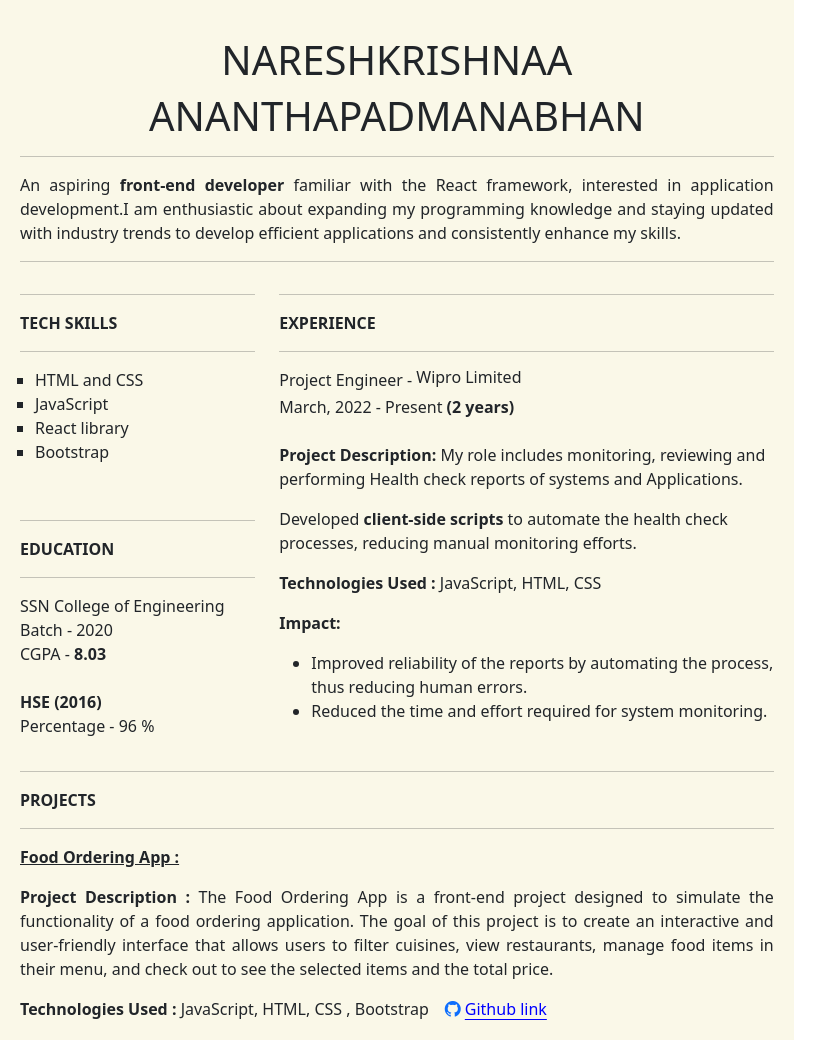
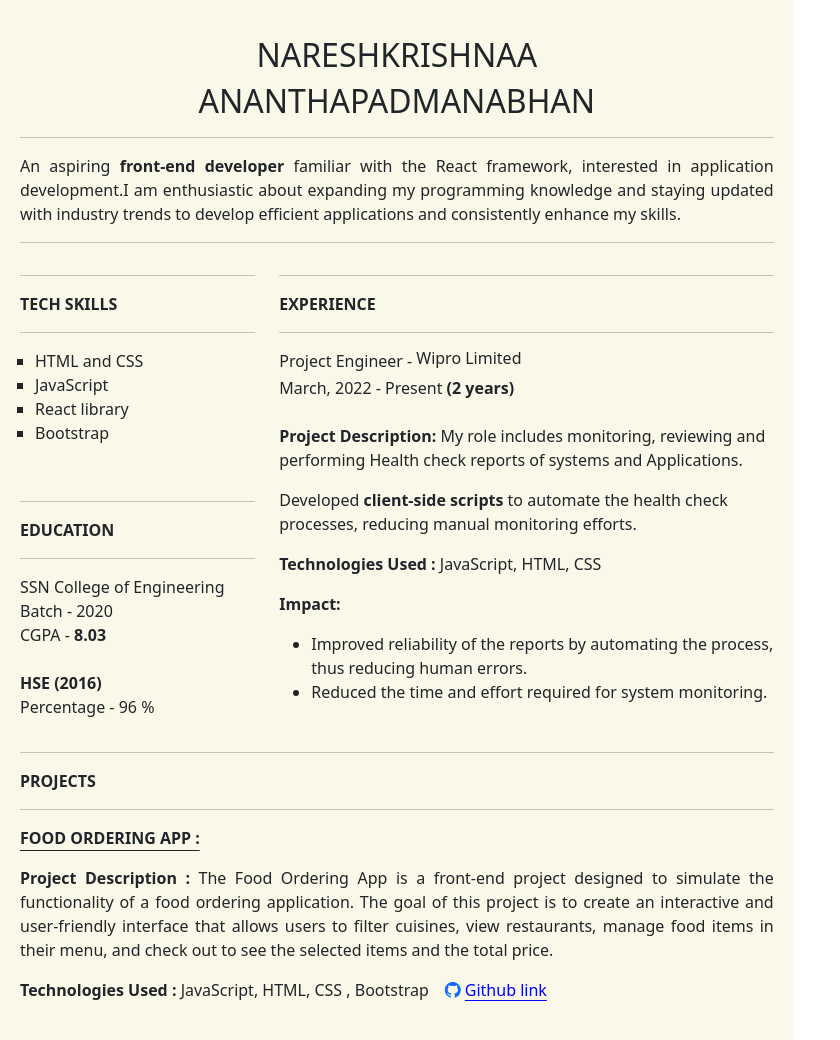
Before and after one commit to nareshkrishnaa/Resume, a plain HTML site: page index.html in a window 1280 px wide. Shown: the top 1040 px of the page, without its empty margins (0-840 px from the left). Drawn offline with nearby package versions, Linux system fonts and the light colour scheme.

Commit message:
changes made in font size of headings

```diff
--- a/index.html
+++ b/index.html
@@ -19,8 +19,8 @@
 <body>
     <div class="content">
         <div class="intro pt-3">
-            <h2 class="text-uppercase display-6 text-center">Nareshkrishnaa</h2>
-            <h2 class="text-uppercase display-6 text-center">Ananthapadmanabhan</h2>
+            <h2 class="text-uppercase display-6 text-center custom-display-6">Nareshkrishnaa</h2>
+            <h2 class="text-uppercase display-6 text-center custom-display-6">Ananthapadmanabhan</h2>
 
             <div class="aboutMyself ">
                 <hr />
@@ -100,7 +100,9 @@
                 <div class="text-uppercase mb-3"><strong>PROJECTS</strong></div>
                 <hr />
                 <div>
-                    <p><b class=" text-decoration-underline">Food Ordering App :</b></p>
+                    <p><b class="text-uppercase" style="text-decoration: underline;text-underline-offset:6px">Food
+                            Ordering App :</b>
+                    </p>
 
                     <p class="text-justify "><strong>Project Description : </strong>The Food Ordering App is a front-end
                         project designed to
--- a/style.css
+++ b/style.css
@@ -50,3 +50,7 @@ screen and (min-width: 210mm) {
     text-align: justify;
     text-align-last: left;
   }
+
+  .custom-display-6 {
+    font-size: 32px !important; /* Adjust the size as needed */
+  }
```
